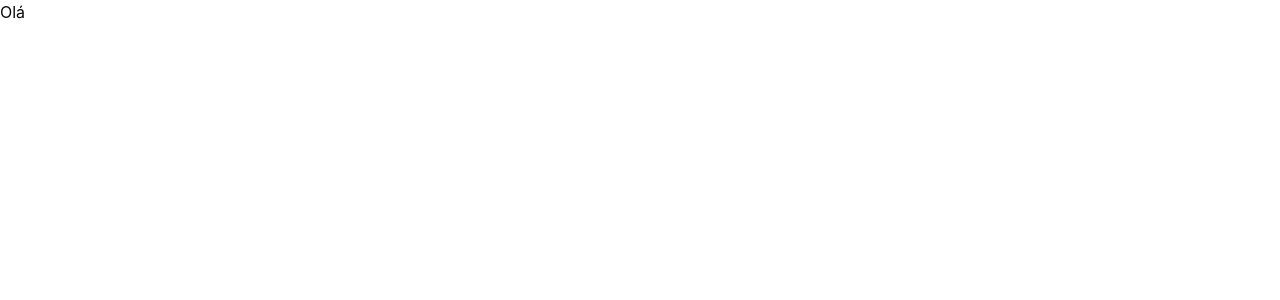
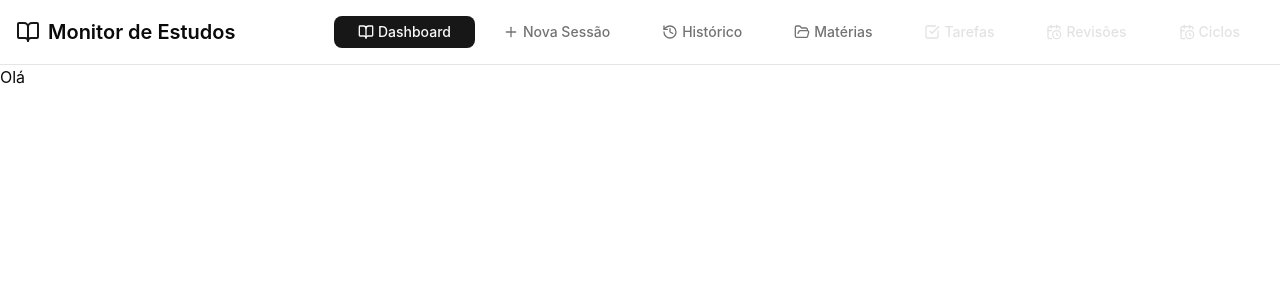
Before and after one commit to FreitassPedro/monitor-estudos-nextjs, a Next.js app: page / in a window 1280 px wide. Shown: the top 300 px of the page. Built offline with nearby package versions, Linux system fonts and the light colour scheme.

Commit message:
feat: navbar

```diff
--- a/app/layout.tsx
+++ b/app/layout.tsx
@@ -3,6 +3,8 @@ import { Geist, Geist_Mono } from "next/font/google";
 import "./globals.css";
 import { Toaster } from "sonner";
 import QueryProvider from "./providers/QueryProvider";
+
+import MainNavbar from "@/components/MainNavbar";
 
 const geistSans = Geist({
   variable: "--font-geist-sans",
@@ -29,8 +31,14 @@ export default function RootLayout({
       <body
         className={`${geistSans.variable} ${geistMono.variable} antialiased`}
       >
-        <QueryProvider>{children}</QueryProvider>
-        <Toaster position="top-right" />
+        <QueryProvider>
+          <MainNavbar />
+          <main>
+            {children}
+          </main>
+          <Toaster position="top-right" />
+
+        </QueryProvider>
       </body>
     </html>
   );
--- /dev/null
+++ b/components/MainNavbar.tsx
@@ -0,0 +1,83 @@
+import { BookOpen, Plus, History, FolderOpen, CheckSquare, CalendarClock } from 'lucide-react';
+import { Button } from '@/components/ui/button';
+import { cn } from '@/lib/utils';
+import Link from 'next/link';
+
+const navItems = [
+    { href: '/', label: 'Dashboard', icon: BookOpen, isEnabled: true },
+    { href: '/nova-sessao', label: 'Nova Sessão', icon: Plus, isEnabled: true },
+    { href: '/historico', label: 'Histórico', icon: History, isEnabled: true },
+    { href: '/materias', label: 'Matérias', icon: FolderOpen, isEnabled: true },
+    { href: '/tarefas', label: 'Tarefas', icon: CheckSquare, isEnabled: false },
+    { href: '/reviews', label: 'Revisões', icon: CalendarClock, isEnabled: false },
+    { href: '/cycle-study', label: 'Ciclos', icon: CalendarClock, isEnabled: false },
+];
+
+export default function MainNavbar() {
+    const location = typeof window !== 'undefined' ? window.location : { pathname: '' };
+
+    return (
+        <header>
+            <nav className="border-b border-border bg-card">
+                <div className="container mx-auto px-4">
+                    <div className="flex h-16 items-center justify-between">
+                        <Link href="/" className="flex items-center gap-2">
+                            <BookOpen className="h-6 w-6 text-primary" />
+                            <span className="text-xl font-semibold text-foreground text-nowrap">Monitor de Estudos</span>
+                        </Link>
+
+                        <div className="hidden md:flex items-center gap-1">
+                            {navItems.map((item) => {
+                                const Icon = item.icon;
+                                const isActive = location.pathname === item.href;
+
+                                return (
+                                    <Button variant="ghost" size="sm"
+                                        key={item.href}
+                                        className={cn(
+                                            isActive ? "bg-primary text-primary-foreground" : "text-muted-foreground hover:bg-accent hover:text-foreground",
+                                            !item.isEnabled && "pointer-events-none opacity-20 cursor-not-allowed"
+                                        )}
+                                    >
+                                        <Link
+                                            key={item.href}
+                                            href={item.href}
+                                            className={cn(
+                                                "flex items-center gap-1 px-3 py-2",
+                                            )}
+                                        >
+                                            <Icon className="h-4 w-4" />
+                                            {item.label}
+                                        </Link>
+                                    </Button>
+                                );
+                            })}
+                        </div>
+
+                        <div className="flex md:hidden items-center gap-1">
+                            {navItems.slice(0, 4).map((item) => {
+                                const Icon = item.icon;
+                                const isActive = location.pathname === item.href;
+
+                                return (
+                                    <Link
+                                        key={item.href}
+                                        href={item.href}
+                                        className={cn(
+                                            "p-2 transition-colors",
+                                            isActive
+                                                ? "bg-primary text-primary-foreground"
+                                                : "text-muted-foreground hover:bg-accent hover:text-foreground"
+                                        )}
+                                    >
+                                        <Icon className="h-5 w-5" />
+                                    </Link>
+                                );
+                            })}
+                        </div>
+                    </div>
+                </div>
+            </nav >
+        </header>
+    )
+};
```
